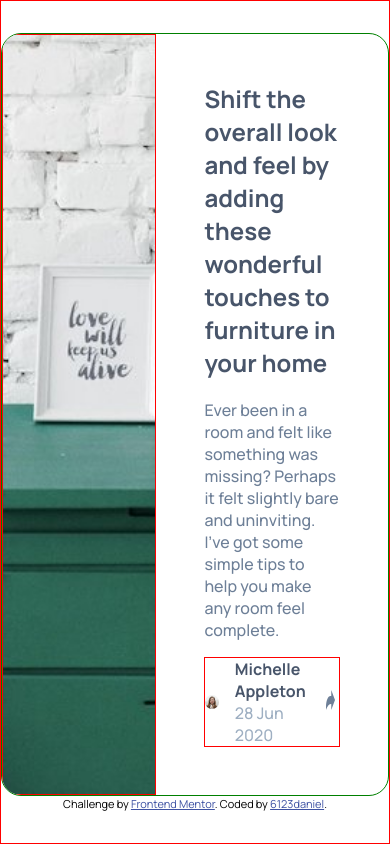
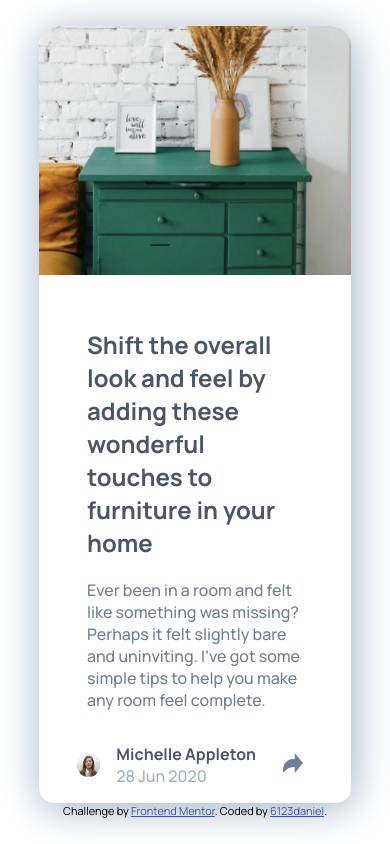
Before and after one commit to 6123daniel/8_article-preview-component-attempt2, a plain HTML site: page index.html in a window 390 px wide. Drawn offline with Linux system fonts and the light colour scheme.

Commit message:
complete

```diff
--- a/index.html
+++ b/index.html
@@ -9,7 +9,7 @@
   <link rel="preconnect" href="https://fonts.googleapis.com">
   <link rel="preconnect" href="https://fonts.gstatic.com" crossorigin>
   <link href="https://fonts.googleapis.com/css2?family=Manrope:wght@200..800&display=swap" rel="stylesheet">
-
+  <script defer src="./main.js"></script>
   <title>Frontend Mentor | Article preview component</title>
 
   <!-- Feel free to remove these styles or customise in your own stylesheet 👍 -->
@@ -25,6 +25,7 @@
     </section>
 
     <section class="section section--2">
+      <div class="section--2__text">
         <h1 class="section__title">
           Shift the overall look and feel by adding these wonderful
           touches to furniture in your home
@@ -34,16 +35,25 @@
           it felt slightly bare and uninviting. I’ve got some simple tips
           to help you make any room feel complete.
         </p>
-      <div class="section__author">
+      </div>
+      <div class="section__authorContainer">
+        <div class="section__authorContent">
           <img class="section__author__picture" src="images/avatar-michelle.jpg" alt="Michelle Appleton"/>
           <div class="section__author__text">
             <p class="section__author__name">Michelle Appleton</p>
             <p class="section__author__date">28 Jun 2020</p>
           </div>
-        <div class="section__author__shareButton">
+          <div class="section__author__shareButton__popup">
+            <p class="popup__text">SHARE</p>
+            <a href="#"><img class="icon facebook" src="images/icon-facebook.svg" alt="Facebook"></a>
+            <a href="#"><img class="icon twitter" src="images/icon-twitter.svg" alt="Twitter"></a>
+            <a href="#"><img class="icon pinterest" src="images/icon-pinterest.svg" alt="Pinterest"></a>
+          </div>
+          <div class="section__author__shareButton" onclick="showPopup()">
+
             <img class="ButtonImg" src="./images/icon-share.svg"/>
           </div>
-
+        </div>
       </div>
     </section>
   </main>
--- /dev/null
+++ b/main.js
@@ -0,0 +1,63 @@
+const shareButton = document.getElementsByClassName("section__author__shareButton");
+const buttonImg = document.getElementsByClassName("ButtonImg");
+const popup = document.getElementsByClassName("section__author__shareButton__popup");
+const authorContainer = document.getElementsByClassName("section__authorContainer")
+const authorText = document.getElementsByClassName("section__author__text");
+const authorImage = document.getElementsByClassName("section__author__picture");
+let popup_on = false
+
+
+function showPopup(){
+    if (window.matchMedia("(max-width: 600px)").matches){
+        console.log("screen width less than 600px");
+        popup[0].style.position ="static";
+        popup[0].style.transform = "translate(0px, 0px)";
+        popup[0].style.maxWidth = "80%";
+
+        if (popup_on == false) {
+            shareButton[0].style.backgroundColor = "var(--blue-700)";
+            buttonImg[0].style.filter = "brightness(200%)"
+            authorText[0].style.display = "none";
+            authorImage[0].style.display = "none";
+            popup[0].style.display ="flex";
+            popup[0].style.borderWidth = "0";
+            authorContainer[0].style.backgroundColor = "var(--blue-900)";
+            popup_on = true;
+        }
+        else if (popup_on == true) {
+            shareButton[0].style.backgroundColor = "white";
+            buttonImg[0].style.filter = "brightness(100%)"
+            authorText[0].style.display = "block";
+            authorImage[0].style.display = "block";
+            popup[0].style.display = "none";
+            authorContainer[0].style.backgroundColor = "white";
+            popup_on = false;
+        }
+    }
+
+    else {
+        console.log("screen width greater than 600px");
+        popup[0].style.position ="absolute";
+        popup[0].style.top = "-70px";
+        popup[0].style.right = "-32%";
+        popup[0].style.maxWidth = "300px";
+
+        if (popup_on == false) {
+            shareButton[0].style.backgroundColor = "var(--blue-700)";
+            buttonImg[0].style.filter = "brightness(200%)";
+            popup[0].style.display = "flex";
+            popup_on = true;
+        }
+        else if (popup_on == true) {
+            authorContainer[0].style.backgroundColor = "white";
+            shareButton[0].style.backgroundColor = "white";
+            authorText[0].style.display = "block";
+            authorImage[0].style.display = "block";
+            buttonImg[0].style.filter = "brightness(100%)";
+            popup[0].style.display = "none";
+            popup_on = false;
+        }
+    }
+    console.log("popup: " + popup_on);
+
+}
--- a/style.css
+++ b/style.css
@@ -14,21 +14,24 @@
 
 body {
     display: flex;
-    height: 100vh;
+    min-height: 100vh;
     margin: 0 auto;
     flex-direction: column;
     align-items: center;
     justify-content: center;
-    border: 1px solid red;
+    /* border: 1px solid red; */
     font-family: 'Manrope', sans-serif;
 }
 
 main {
     display: flex;
     max-width: 900px;
+    width: 80%;
     border-radius: 20px;
-    overflow: hidden;
-    border: 1px solid green;
+    /* overflow: hidden; */
+    /* border: 1px solid green; */
+    overflow-anchor: auto;
+    box-shadow: 2px 5px 40px var(--blue-500) ;
 }
 
 .drawers {
@@ -36,16 +39,15 @@ main {
     height: 100%;
     object-fit: cover;
     object-position: 25% 100%;
+    border-radius: 20px 0 0px 20px;
 }
 
 .section--1 {
     width: 40%;
-    border: 1px solid red;
 }
 
 h1 {
     margin-top: 0;
-    /* padding: 0; */
     font-size: 1.5rem;
     font-weight: var(--weight-700);
     color: var(--blue-900)
@@ -59,16 +61,29 @@ p {
 
 .section--2 {
     width: 60%;
-    padding: 3em;
 }
 
-.section__author {
+.section--2__text {
+    padding: 3em 3em 0;
+}
+
+.section__authorContainer {
     display: flex;
+    width: 100%;
+    flex-direction: column;
+    align-items: center;
+    background-color: white;
+    border-radius: 0 0 15px 15px;
+    padding: 1em 0.5em;
+}
+
+.section__authorContent {
+    display: flex;
+    width: 80%;
     flex-direction: row;
-    border: red 1px solid;
     align-items: center;
     gap: 1em;
-    /* padding: 0 1em; */
+    position: relative;
 }
 
 .section__author__picture {
@@ -92,14 +107,14 @@ p {
 
 .section__author__shareButton {
     margin-left: auto;
-    /* background-color: aqua; */
     width: 40px;
     height: 40px;
     border-radius: 200px;
-    /* align-content: center; */
     display: flex;
     align-items: center;
-    /* border: 1px solid red; */
+    position: relative;
+    cursor: pointer;
+    z-index: 2;
 }
 
 .ButtonImg {
@@ -107,4 +122,66 @@ p {
     height: 50%;
     margin: 0 auto;
     transform: translate(0px, -2px);
+    z-index: 2;
 }
+
+.section__author__shareButton__popup {
+    background-color: var(--blue-900);
+    width: 80%;
+    height: 3em;
+    justify-content: space-evenly;
+
+    border-radius: 10px;
+    align-items: center;
+    display: none;
+
+    flex-direction: row;
+
+}
+
+.popup__text {
+    margin: 0;
+    letter-spacing: 0.3em;
+    color: var(--blue-500);
+    font-weight: 400;
+}
+
+/* tooltip arrow */
+.section__author__shareButton__popup::after {
+  content: " ";
+  position: absolute;
+  top: 100%; /* At the bottom of the tooltip */
+  left: 50%;
+  margin-left: -15px;
+  border-width: 15px;
+  border-style: solid;
+  border-color: var(--blue-900) transparent transparent transparent;
+}
+
+
+.icon {
+    width: 100%;
+    flex-shrink: 0;
+}
+
+@media  (max-width: 600px) {
+    body {
+        min-width: 300px;
+    }
+
+    main {
+        flex-direction: column;
+    }
+    .section--1 {
+        width: 100%;
+    }
+
+    .drawers {
+        border-radius: 20px 20px 0 0;
+    }
+
+    .section--2 {
+        width: 100%;
+
+    }
+}
```
Lines whose indentation alone changed are shown as unchanged.
